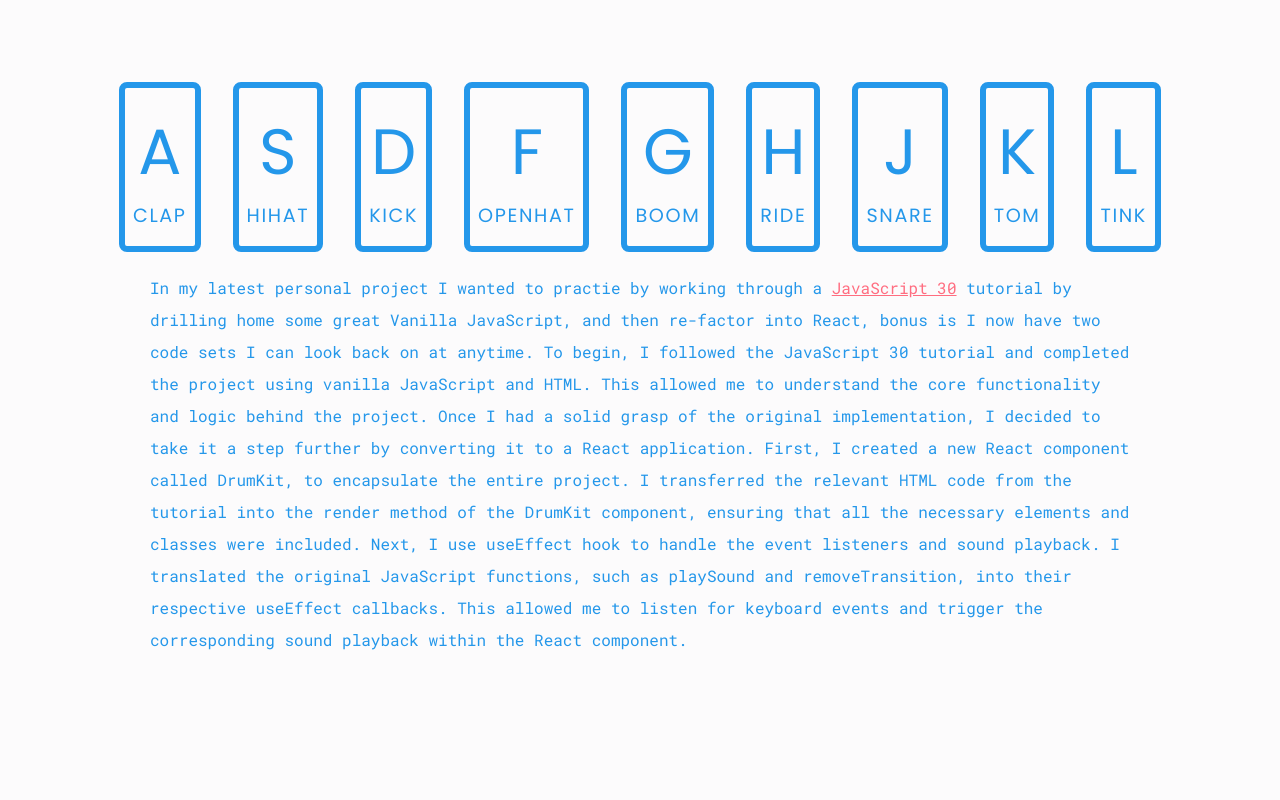
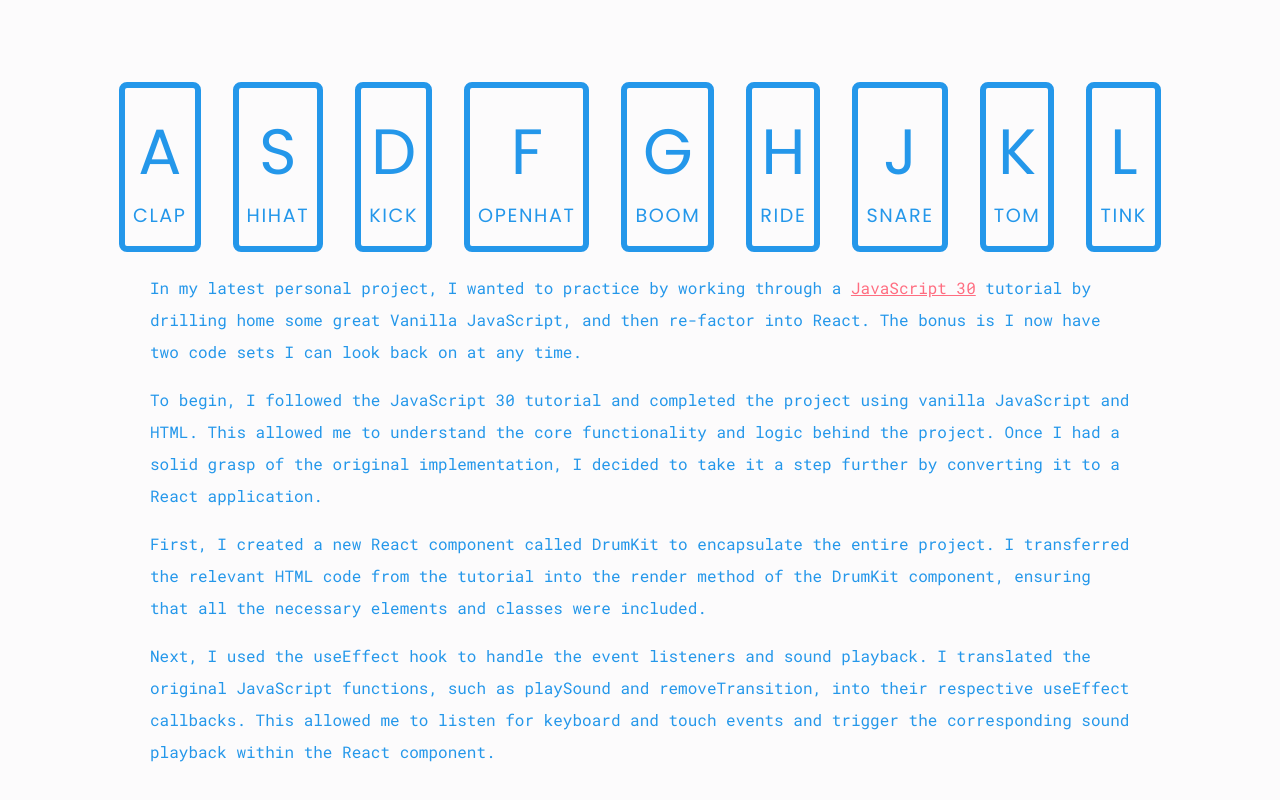
Before and after one commit to stevenlegere/slweb, a React (Create React App) app in the folder client/: page /Projects/drumKit in a window 1280 px wide. Shown: the part 276-1076 px from the top of the page. Built offline with nearby package versions, Linux system fonts and the light colour scheme.

Commit message:
added mobile fucntionality

```diff
--- a/client/src/Components/Projects/drumKit/drumKit.js
+++ b/client/src/Components/Projects/drumKit/drumKit.js
@@ -13,31 +13,68 @@ import tinkSound from "./sounds/tink.wav";
 
 function DrumKit() {
   useEffect(() => {
-    function playSound(e) {
-      const audio = document.querySelector(`audio[data-key="${e.keyCode}"]`);
-      const key = document.querySelector(`.key[data-key="${e.keyCode}"]`);
+    function playSound(keyCode) {
+      const audio = document.querySelector(`audio[data-key="${keyCode}"]`);
+      const key = document.querySelector(`.key[data-key="${keyCode}"]`);
       if (!audio) return;
       audio.currentTime = 0;
-      audio.play();
-      key.classList.add("playing");
+
+      // Check if the audio can be played
+      const playPromise = audio.play();
+      if (playPromise !== undefined) {
+        playPromise
+          .then(() => {
+            // Audio playback started successfully
+            key.classList.add("playing");
+          })
+          .catch((error) => {
+            // Error occurred while starting audio playback
+            console.error("Failed to play audio:", error);
+          });
+      }
     }
 
     function removeTransition(e) {
       if (e.propertyName !== "transform") return;
-      this.classList.remove("playing");
+      e.target.classList.remove("playing");
+    }
+
+    function handleKeyDown(e) {
+      playSound(e.keyCode);
+    }
+
+    function handleTouchStart(e) {
+      const keyCode = e.currentTarget.dataset.key;
+      playSound(keyCode);
+    }
+
+    function handleTouchEnd(e) {
+      const keyCode = e.currentTarget.dataset.key;
+      const key = document.querySelector(`.key[data-key="${keyCode}"]`);
+      if (key) {
+        key.classList.remove("playing");
+      }
     }
 
     const keys = document.querySelectorAll(".key");
     keys.forEach((key) =>
       key.addEventListener("transitionend", removeTransition)
     );
-    window.addEventListener("keydown", playSound);
+    window.addEventListener("keydown", handleKeyDown);
+    keys.forEach((key) => {
+      key.addEventListener("touchstart", handleTouchStart);
+      key.addEventListener("touchend", handleTouchEnd);
+    });
 
     return () => {
       keys.forEach((key) =>
         key.removeEventListener("transitionend", removeTransition)
       );
-      window.removeEventListener("keydown", playSound);
+      window.removeEventListener("keydown", handleKeyDown);
+      keys.forEach((key) => {
+        key.removeEventListener("touchstart", handleTouchStart);
+        key.removeEventListener("touchend", handleTouchEnd);
+      });
     };
   }, []);
 
@@ -86,14 +123,33 @@ function DrumKit() {
         </div>
       </div>
       <div className="drumKitText">
-      <p>
-        In my latest personal project I wanted to practie by working through a <a href="https://javascript30.com/" style={{color: '#ff6d80'}}>JavaScript 30</a> tutorial by drilling home some great Vanilla JavaScript, and then re-factor into React, bonus is I now have two code sets I can look back on at anytime.
-
-        To begin, I followed the JavaScript 30 tutorial and completed the project using vanilla JavaScript and HTML. This allowed me to understand the core functionality and logic behind the project. Once I had a solid grasp of the original implementation, I decided to take it a step further by converting it to a React application.
-
-        First, I created a new React component called DrumKit, to encapsulate the entire project. I transferred the relevant HTML code from the tutorial into the render method of the DrumKit component, ensuring that all the necessary elements and classes were included.
-
-        Next, I use useEffect hook to handle the event listeners and sound playback. I translated the original JavaScript functions, such as playSound and removeTransition, into their respective useEffect callbacks. This allowed me to listen for keyboard events and trigger the corresponding sound playback within the React component.
+        <p>
+          In my latest personal project, I wanted to practice by working through a{" "}
+          <a href="https://javascript30.com/" style={{ color: "#ff6d80" }}>
+            JavaScript 30
+          </a>{" "}
+          tutorial by drilling home some great Vanilla JavaScript, and then re-factor
+          into React. The bonus is I now have two code sets I can look back on at any time.
+        </p>
+        <p>
+          To begin, I followed the JavaScript 30 tutorial and completed the project
+          using vanilla JavaScript and HTML. This allowed me to understand the core
+          functionality and logic behind the project. Once I had a solid grasp of the
+          original implementation, I decided to take it a step further by converting it
+          to a React application.
+        </p>
+        <p>
+          First, I created a new React component called DrumKit to encapsulate the
+          entire project. I transferred the relevant HTML code from the tutorial into the
+          render method of the DrumKit component, ensuring that all the necessary
+          elements and classes were included.
+        </p>
+        <p>
+          Next, I used the useEffect hook to handle the event listeners and sound
+          playback. I translated the original JavaScript functions, such as playSound
+          and removeTransition, into their respective useEffect callbacks. This allowed
+          me to listen for keyboard and touch events and trigger the corresponding sound playback
+          within the React component.
         </p>
       </div>
 
```
